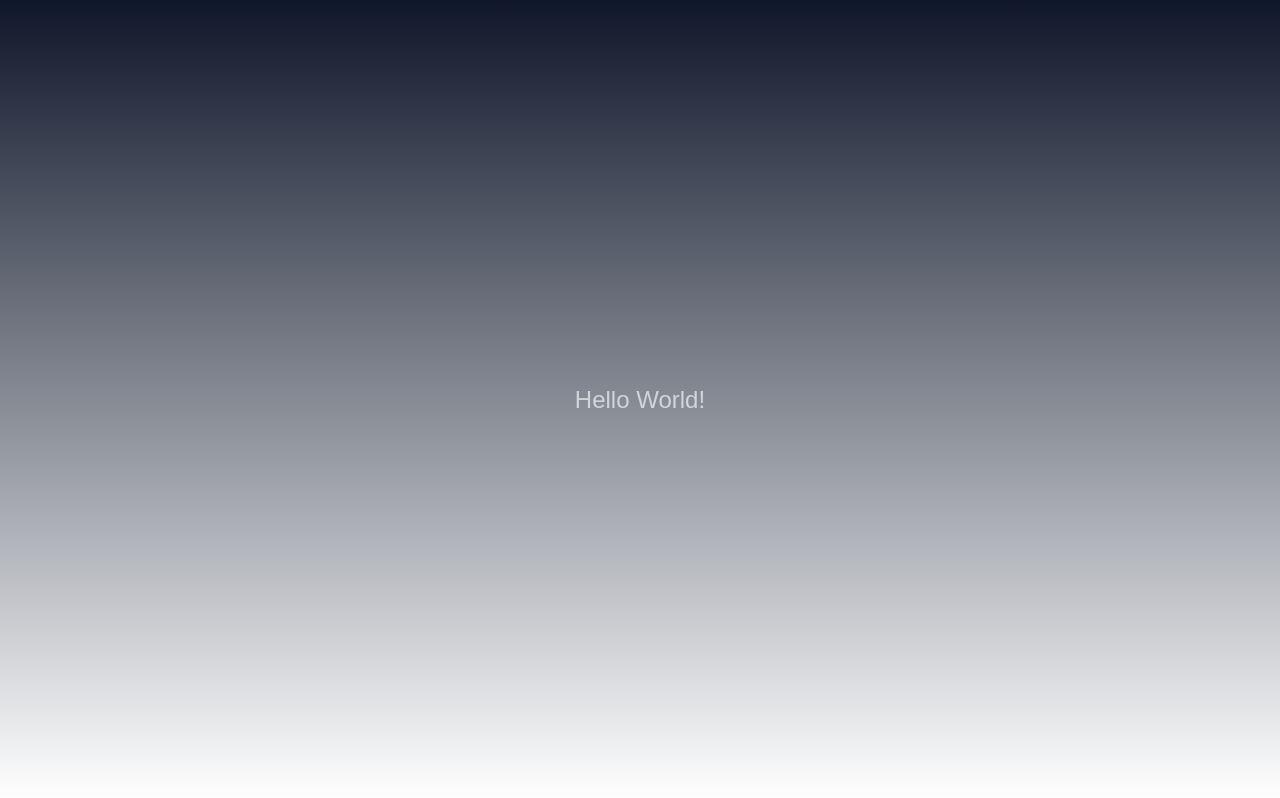
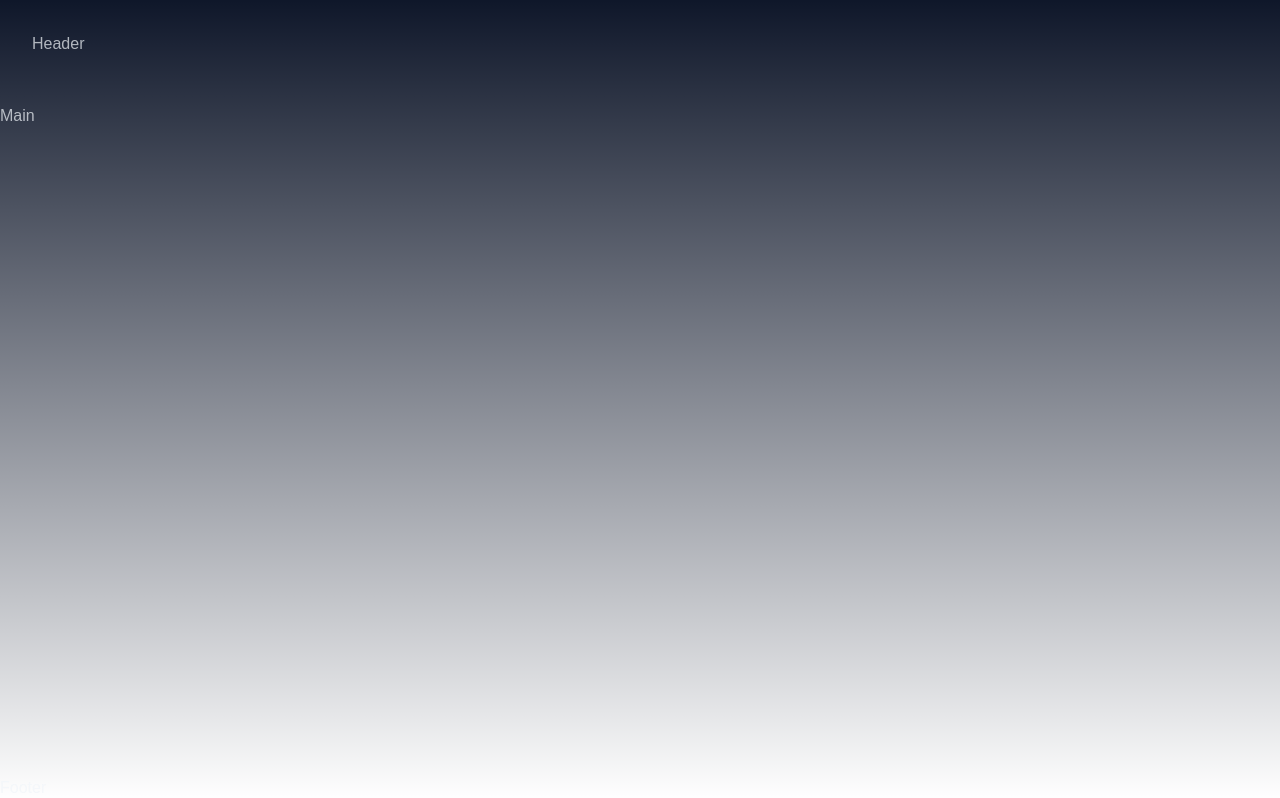
Before and after one commit to midcenturydude7/nextjs-framer-motion-tailwindcss-svg-mobile-navbar, a Next.js app: page / in a window 1280 px wide. Built offline with nearby package versions, Linux system fonts and the light colour scheme; a web font is replaced by a local one.

Commit message:
Setting up layout

```diff
--- /dev/null
+++ b/app/components/Footer/Footer.jsx
@@ -0,0 +1,3 @@
+export default function Footer() {
+  return <div>Footer</div>;
+}
--- /dev/null
+++ b/app/components/Header/Header.jsx
@@ -0,0 +1,3 @@
+export default function Header() {
+  return <header className="p-8">Header</header>;
+}
--- /dev/null
+++ b/app/components/Main/Main.jsx
@@ -0,0 +1,3 @@
+export default function Main() {
+  return <div className="flex flex-1 flex-col">Main</div>;
+}
--- /dev/null
+++ b/app/components/Wrapper/Wrapper.jsx
@@ -0,0 +1,13 @@
+import Header from "../Header/Header";
+import Main from "../Main/Main";
+import Footer from "../Footer/Footer";
+
+export default function Wrapper() {
+  return (
+    <div className="flex min-h-screen flex-col space-y-4">
+      <Header />
+      <Main />
+      <Footer />
+    </div>
+  );
+}
--- a/app/layout.js
+++ b/app/layout.js
@@ -1,3 +1,4 @@
+import Wrapper from "./components/Wrapper/Wrapper";
 import "./globals.css";
 
 export const metadata = {
@@ -12,7 +13,7 @@ export default function RootLayout({ children }) {
         <link rel="stylesheet" href="https://use.typekit.net/rgm1dlw.css" />
       </head>
       <body className="bg-slate-900 font-[sofia-pro,_sans-serif] font-medium not-italic text-slate-100/70 antialiased">
-        {children}
+        <Wrapper>{children}</Wrapper>
       </body>
     </html>
   );
--- a/app/page.js
+++ b/app/page.js
@@ -1,6 +1,6 @@
 export default function Home() {
   return (
-    <div className="flex min-h-screen items-center justify-center text-2xl">
+    <div>
       Hello World!
     </div>
   );
```
